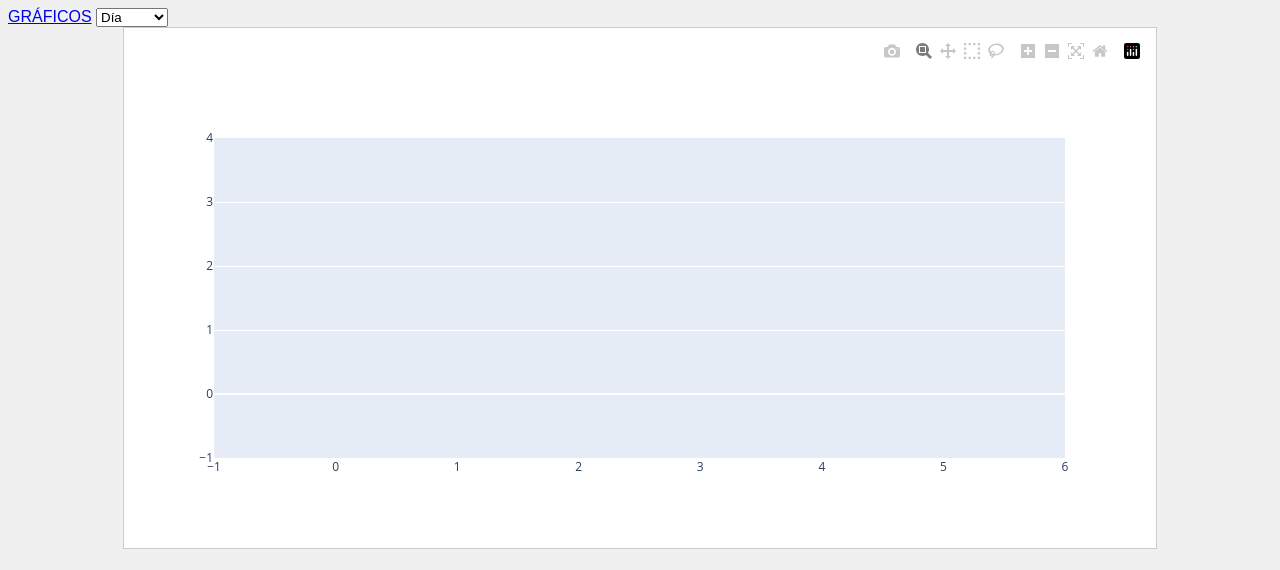
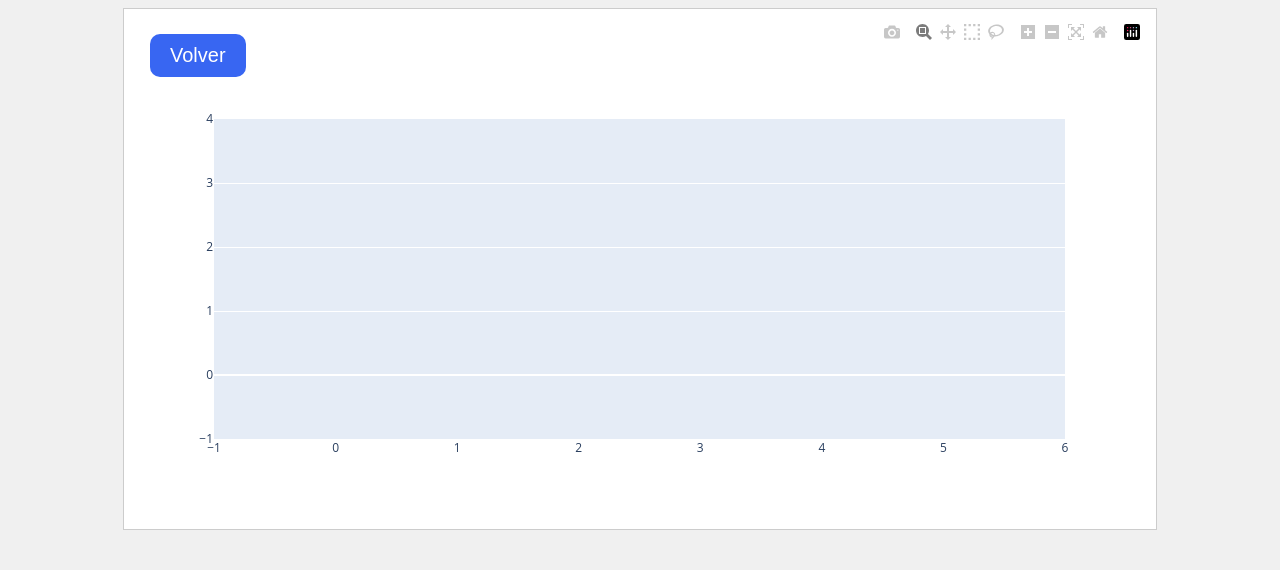
Before and after one commit to alexis120595/taxibarber-y-sindicato, a Flask app: page /graficos in a window 1280 px wide. Shown: the top 570 px of the page. Run offline with Flask 3, Linux system fonts and the light colour scheme; data that the repository does not hold is empty; parts of the project's set-up code (start-up, migrations or seed data) failed here and were passed over; some libraries are stand-ins or nearby versions.

Commit message:
detalles front

```diff
--- /dev/null
+++ b/static/graficos.css
@@ -0,0 +1,31 @@
+.btn {
+    position: absolute;
+    top: 30px;
+    left: 30px;
+    padding: 10px 20px;
+    background-color: #3866f2;
+    border: none;
+    border-radius: .5em;
+    color: white;
+    text-align: center;
+    text-decoration: none;
+    display: inline-block;
+    font-size: 20px;
+    margin: 4px 120px;
+    transition-duration: 0.4s;
+
+    }
+
+
+    body {
+        background-color: #f0f0f0;
+        font-family: Arial, sans-serif;
+    }
+    #myDiv {
+        width: 80%;
+        height: 500px;
+        margin: 0 auto;
+        border: 1px solid #ccc;
+        padding: 10px;
+        background-color: #fff;
+    }
--- a/template/graficos.html
+++ b/template/graficos.html
@@ -4,30 +4,13 @@
     <title>Gráfico</title>
     <script src="https://cdn.plot.ly/plotly-latest.min.js"></script>
     <script src="https://code.jquery.com/jquery-3.5.1.min.js"></script>
-    <style>
-        body {
-            background-color: #f0f0f0;
-            font-family: Arial, sans-serif;
-        }
-        #myDiv {
-            width: 80%;
-            height: 500px;
-            margin: 0 auto;
-            border: 1px solid #ccc;
-            padding: 10px;
-            background-color: #fff;
-        }
-    </style>
+   <link rel="stylesheet" href="static/graficos.css">
+
 </head>
 <body>
-    <a href="/listado-voucher" class="btn">GRÁFICOS</a>
-    <select id="filtro">
-        <option value="dia">Día</option>
-        <option value="semana">Semana</option>
-        <option value="mes">Mes</option>
-    </select>
+
     <div id="myDiv"><!-- El gráfico de Plotly se dibujará dentro de este DIV --></div>
-
+    <a href="/listado-voucher" class="btn">Volver<a>
     <script>
     $(document).ready(function() {
         $.getJSON('/data_for_graph', function(data) {
--- a/template/listado_voucher.html
+++ b/template/listado_voucher.html
@@ -6,12 +6,12 @@
 </head>
 <body>
 
-    <a href="/graficos" class="btn">GRÁFICOS</a>
     <div class="">
-        <h1>
+        <h1 class="title" >
            LISTA DE VOUCHERS
         </h1>
         <a href="/users-admin" class="btn">VOLVER </a>
+        <a href="/graficos" class="btn">GRÁFICOS</a>
         {% if boucher %}
             <table>
                 <thead>
@@ -20,6 +20,7 @@
                         <th>Nombre 1</th>
                         <th>Nombre 2</th>
                         <th>Estado</th>
+                        <th>Slide</th>
                     </tr>
                 </thead>
                 <tbody>
--- a/template/users_admin.html
+++ b/template/users_admin.html
@@ -6,7 +6,7 @@
 
 
 <div class="user-list"> <!-- Agregada la clase 'user-list' -->
-    <h1>
+    <h1 class="title">
        LISTA DE USUARIOS
     </h1>
     <a href="/listado-voucher" class="btn">VER LISTADO DE VOUCHERS </a>
@@ -36,7 +36,7 @@
                         <td>
 
                             <form method="POST" action="{{ url_for('delete_user', id=user.id) }}">
-                                <button type="submit">Delete</button>
+                                <button class="delete" type="submit">Delete</button>
                             </form>
                         </td>
                     </tr>
--- a/template/voucher.html
+++ b/template/voucher.html
@@ -12,7 +12,7 @@
     </h1>
     <form class="form" action="/voucher" method="post">
 
-        <h1 class="form__title">BOUCHER</h1>
+        <h1 class="form__title">VOUCHER</h1>
 
         <div class="form__container">
         <div class="form__group">
@@ -29,7 +29,7 @@
 
 
 
-        <button type="submit" class="form__button">GENERAR BOUCHER</button>
+        <button type="submit" class="form__button">GENERAR VOUCHER</button>
 
 
         </div>
```
Also changed, not shown: static/estilos.css (+11 -1 lines), static/listuser.css (+20 -2 lines), static/listvoucher.css (+9 -1 lines), static/loginadmin.css (+9 -3 lines), static/register.css (+13 -3 lines).
